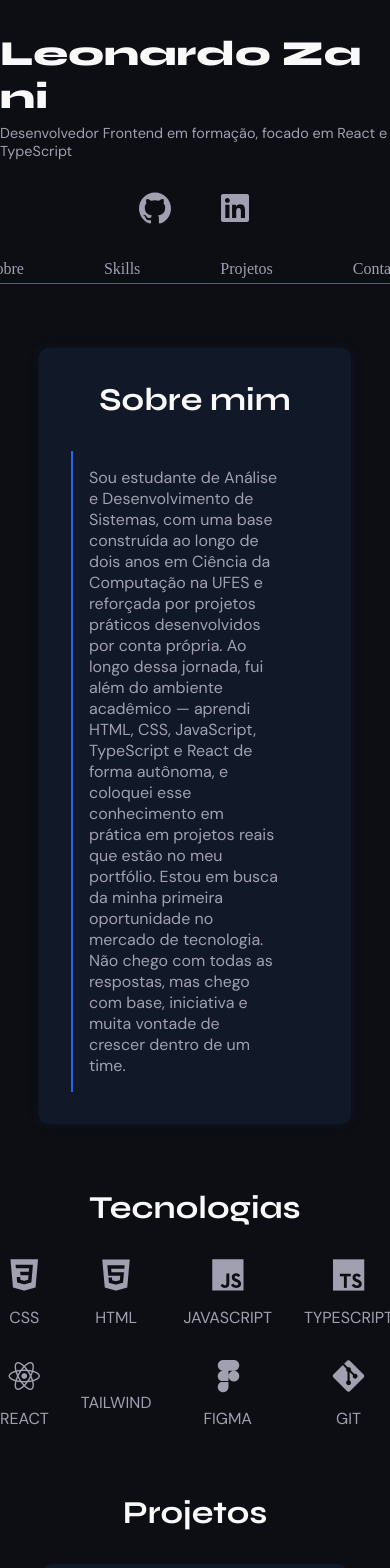
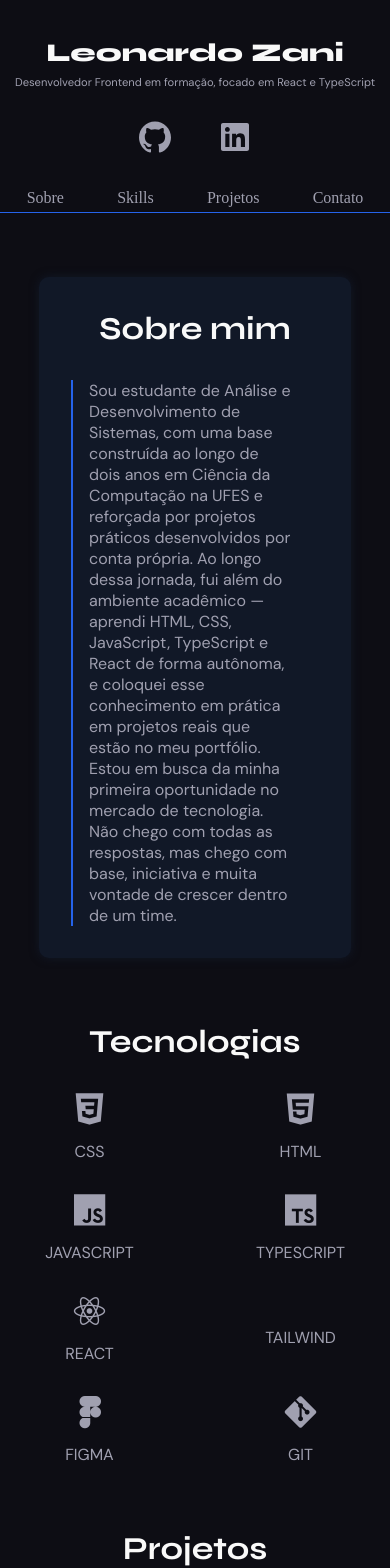
Before and after one commit to leozanidev/Portfolio-dev, a React (Vite) app: page / in a window 390 px wide. Shown: the top 1568 px of the page. Built offline with nearby package versions, Linux system fonts and the light colour scheme.

Commit message:
feat: improve responsiveness for small screens

```diff
--- a/components/About.module.css
+++ b/components/About.module.css
@@ -29,9 +29,16 @@
   padding: 1rem;
 }
 
-@media (max-width: 768px) {
-
+@media (max-width: 768px) and (min-width: 391px) {
   .aboutText {
     font-size: 0.7rem;
   }
 }
+
+@media (max-width: 390px) {
+  .aboutText {
+    padding: 0rem;
+    padding-left: 1rem;
+    font-size: 0.6rem;
+  }
+}
--- a/components/Header.module.css
+++ b/components/Header.module.css
@@ -96,7 +96,7 @@
   }
 }
 
-@media (max-width: 768px) {
+@media (max-width: 768px) and (min-width: 391px) {
   .mainTitle {
     transition: 0.5s;
     font-size: 2.2rem;
@@ -107,3 +107,20 @@
     font-size: 0.9rem;
   }
 }
+
+@media (max-width: 390px) {
+  .mainTitle {
+    transition: 0.5s;
+    font-size: 1.6rem;
+  }
+
+  .presentationTagline {
+    transition: 0.5s;
+    font-size: 0.7rem;
+  }
+
+  .goToSection {
+    justify-content: space-around;
+    gap: 0;
+  }
+}
--- a/components/Skills.module.css
+++ b/components/Skills.module.css
@@ -33,10 +33,16 @@
   color: var(--secondaryText-color);
 }
 
-
-@media(max-width: 768px) {
+@media (max-width: 768px) and (min-width: 391px) {
   .gridSection {
     grid-template-columns: repeat(4, 1fr);
     gap: 2rem;
   }
 }
+
+@media (max-width: 390px) {
+  .gridSection {
+    grid-template-columns: repeat(2, 1fr);
+    gap: 2rem;
+  }
+}
--- a/src/index.css
+++ b/src/index.css
@@ -65,3 +65,9 @@ footer {
   background-color: var(--highlightBg-color);
   height: 5rem;
 }
+
+@media (max-width: 390px) {
+  footer p {
+    font-size: 12px;
+  }
+}
```
